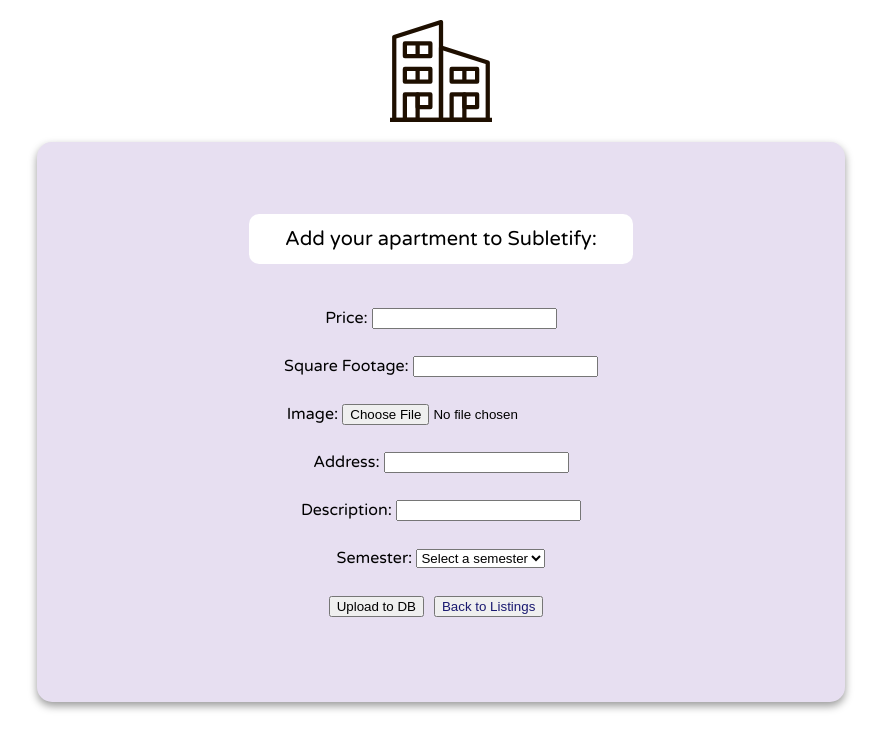
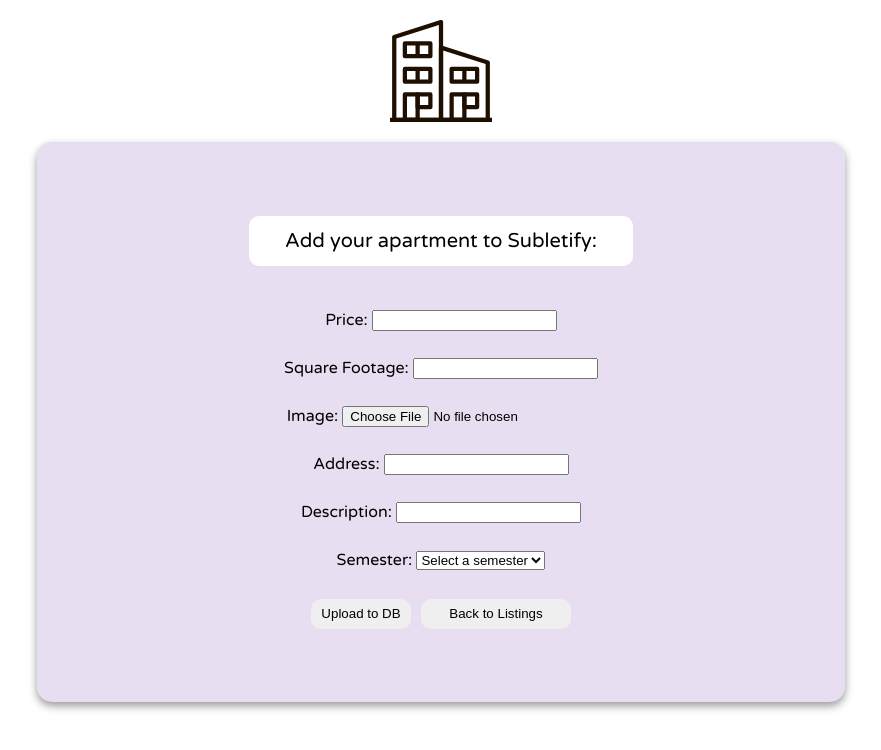
Before and after one commit to Jaspersands/hackathon, a React (Create React App) app in the folder hackapp/: page /newlisting in a window 1280 px wide. Shown: the top 750 px of the page, without its empty margins (199-1080 px from the left). Built offline with nearby package versions, Linux system fonts and the light colour scheme; sample sign-in values are in the browser's storage.

Commit message:
css updates

```diff
--- a/hackapp/src/FileUploader.js
+++ b/hackapp/src/FileUploader.js
@@ -135,10 +135,11 @@
 
           </select>
           <br />
-          <button type='submit'>Upload to DB</button>
-          <button className='btn btn-primary welcome-btn' type='button' onClick={toListings}>
+          <div className="the-btns">
+            <button className="submitButton" type='submit'>Upload to DB</button>
+          <button className='back-btn' type='button' onClick={toListings}>
             Back to Listings
-          </button>
+          </button></div>
         </form>
       </div>
     </div>
--- a/hackapp/src/Header.css
+++ b/hackapp/src/Header.css
@@ -30,12 +30,12 @@
 .new_listing{
    cursor: pointer;
     color: black;
+    text-decoration: underline;
+    font-size: 12px;
+    font-family:'Varela Round', sans-serif;
+    margin-top: 7px;
 
-    font-size: 15px;
-    font-family:'Varela Round', sans-serif;
 }
-
-
 
 .header__container {
   display: flex;
@@ -178,3 +178,11 @@
 .company_name{
   font-family: 'Varela Round', sans-serif;
 }
+
+.logout_button{
+  border-radius: 10px;
+  border: none;
+  width: 65px;
+  height: 30px;
+  text-decoration: none;
+}
--- a/hackapp/src/Header.js
+++ b/hackapp/src/Header.js
@@ -109,6 +109,7 @@
          </select>
         </div>
       </div>
+
       <button className="new_listing" id="dropdownbutton2" onClick={toNewListings}>
         Create New Listing
       </button>
--- a/hackapp/src/components/apartmentcard.js
+++ b/hackapp/src/components/apartmentcard.js
@@ -25,6 +25,7 @@
         <p className="semester">{semester}</p>
         <p className="price">{price}$ per month</p>
 
+
       </div>
     </div>
 
--- a/hackapp/src/index.css
+++ b/hackapp/src/index.css
@@ -32,6 +32,31 @@
 
 .card-grid li {
   list-style: none;
+}
+
+.submitButton{
+  border-radius: 10px;
+  border: none;
+  width: 100px;
+  height: 30px;
+  text-decoration: none;
+  cursor: pointer;
+
+}
+
+.back-btn{
+  border-radius: 10px;
+  border: none;
+  width: 150px;
+  height: 30px;
+  text-decoration: none;
+  cursor: pointer;
+}
+.the-btns{
+  display: flex;
+  justify-content: center;
+  gap: 10px;
+  margin-top:15px;
 }
 
 .popup-container {
--- a/hackapp/src/listingPopUp.css
+++ b/hackapp/src/listingPopUp.css
@@ -61,10 +61,17 @@
   width: 10rem;
   height: 35px;
   box-shadow: 0 4px 8px rgba(0, 0, 0, 0.4);
-
+  margin-bottom: 10px;
 }
 
 .message{
   margin-top: 15px;
   margin-bottom: 30px;
 }
+
+.wrap{
+  background-color: #e7dff1;
+  width: 100%;
+  height: 100%;
+  margin-top: 20px;
+}
--- a/hackapp/src/listingPopUp.js
+++ b/hackapp/src/listingPopUp.js
@@ -33,12 +33,16 @@
   return (
     <div className="popup">
       <div className="popup-content">
-        <img className="pop-up-image" src={data.publicUrl} alt="square-image" />
-        <div>
+
+        <img className="pop-up-image" src={data.publicUrl} alt="square-image"  />
+        <div className="wrap">
           <p className="address">{apartment.address}</p>
           <p className="desc">Description: {`${apartment.description}`}</p>
           <p className="rent">Price: {`$${apartment.price}`}</p>
           <p className="availability">Availability: {apartment.semester}</p>
+          <div className="message">Please message lister, if you are interested in subletting this apartment!</div>
+          <button className="message-lister-button">Message Lister!</button>
+
         </div>
 
         <div className="message">
```
